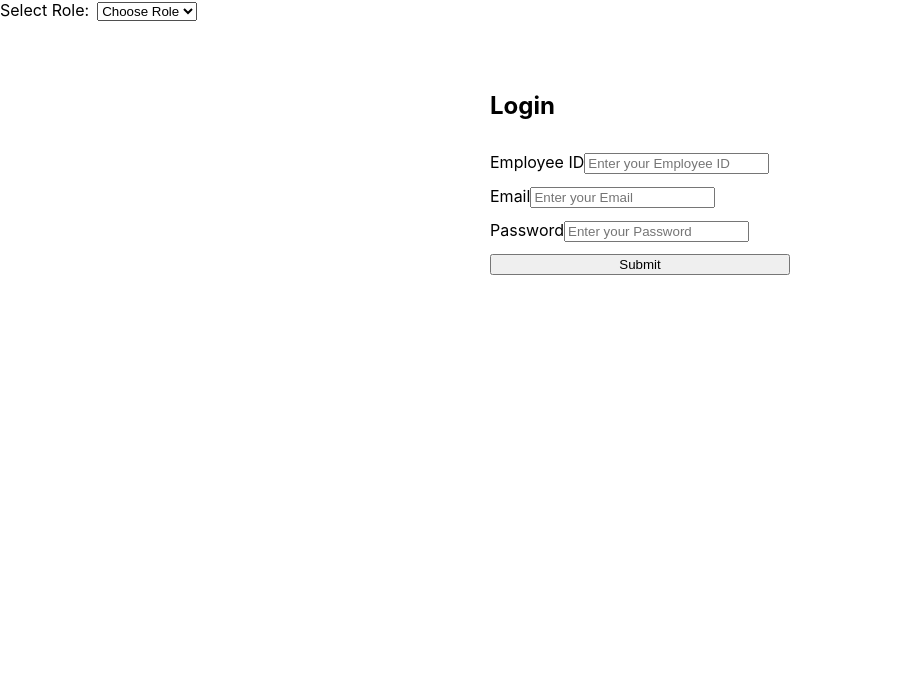
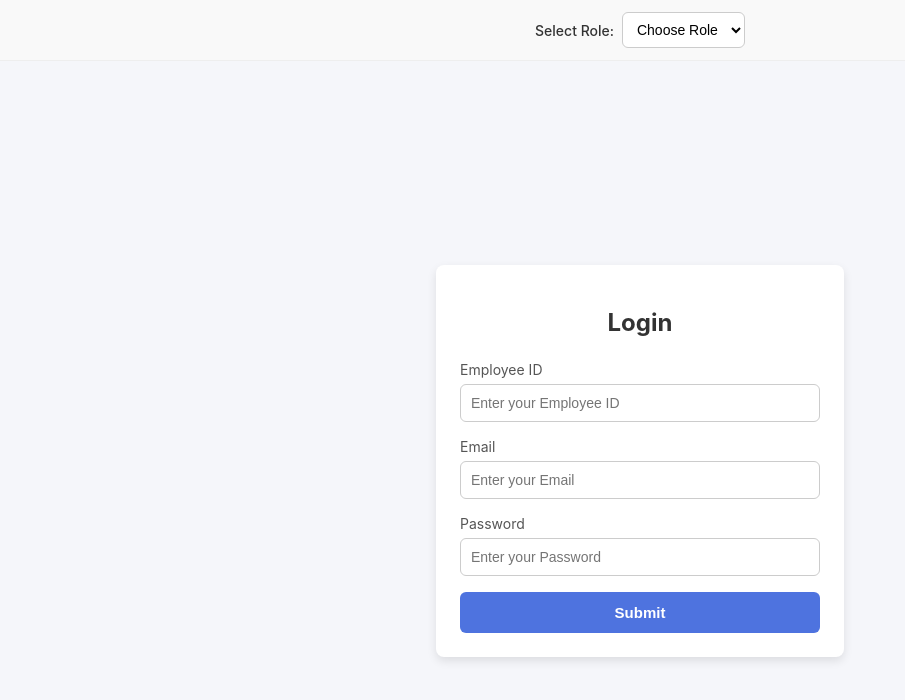
Before and after one commit to yogeekabhi/leave-management-system, a React (Create React App) app in the folder frontend/: page / in a window 1280 px wide. Shown: the top 700 px of the page, without its empty margins (0-905 px from the left). Built offline with nearby package versions, Linux system fonts and the light colour scheme.

Commit message:
css implemented in login page and employee dashboard

```diff
--- a/frontend/src/components/RoleSelection.js
+++ b/frontend/src/components/RoleSelection.js
@@ -13,9 +13,28 @@ class RoleSelection extends Component {
   render() {
     const { role, setRole } = this.context;
     return (
-      <div>
-        <div style={{ marginBottom: '16px' }}>
-          <label htmlFor='role-select' style={{ marginRight: '8px' }}>
+      <div
+        style={{
+          width: '100%',
+          maxWidth: '100vw',
+          boxSizing: 'border-box',
+          background: '#f9f9f9',
+          padding: '12px 16px',
+          borderBottom: '1px solid #eee',
+          display: 'flex',
+          justifyContent: 'center',
+          overflow: 'hidden'
+        }}
+      >
+        <div style={{ display: 'flex', alignItems: 'center', gap: '8px' }}>
+          <label
+            htmlFor='role-select'
+            style={{
+              fontSize: '14px',
+              color: '#333',
+              fontWeight: '500'
+            }}
+          >
             Select Role:
           </label>
           <select
@@ -23,6 +42,14 @@ class RoleSelection extends Component {
             name='roles'
             value={role}
             onChange={(e) => setRole(e.target.value)}
+            style={{
+              padding: '8px 10px',
+              borderRadius: '6px',
+              border: '1px solid #ccc',
+              fontSize: '14px',
+              background: '#fff',
+              cursor: 'pointer'
+            }}
           >
             <option value=''>Choose Role</option>
             <option value='employee'>Employee</option>
--- a/frontend/src/pages/EmployeeApplyLeave.js
+++ b/frontend/src/pages/EmployeeApplyLeave.js
@@ -1,6 +1,7 @@
 import React from 'react';
 import EmployeeNavBar from '../components/EmployeeNavBar';
 import { authStore } from '../stores/authStore';
+import { observer } from 'mobx-react';
 
 class EmployeeApplyLeave extends React.Component {
   constructor(props) {
@@ -56,7 +57,7 @@ class EmployeeApplyLeave extends React.Component {
         startDate: this.state.startDate,
         endDate: this.state.endDate,
         reason: this.state.reason,
-        status: 'Pending',
+        status: 'pending',
         managerId: authStore?.userInfo?.managerId
       });
       this.setState({
@@ -102,24 +103,63 @@ class EmployeeApplyLeave extends React.Component {
       yearEndDate
     } = this.state;
     return (
-      <div>
+      <div
+        style={{
+          width: '100%',
+          maxWidth: '100vw',
+          boxSizing: 'border-box',
+          overflowX: 'hidden',
+          background: '#f5f6fa',
+          minHeight: '100vh',
+          padding: '16px'
+        }}
+      >
         <EmployeeNavBar />
-        <form onSubmit={this.handleSubmit}>
-          <h2>Apply Leave</h2>
-          <label htmlFor='name'>
-            Name :
+        <form
+          onSubmit={this.handleSubmit}
+          style={{
+            background: '#fff',
+            padding: '24px',
+            marginTop: '20px',
+            borderRadius: '8px',
+            boxShadow: '0 4px 10px rgba(0,0,0,0.1)',
+            maxWidth: '480px',
+            marginLeft: 'auto',
+            marginRight: 'auto',
+            display: 'flex',
+            flexDirection: 'column',
+            gap: '16px'
+          }}
+        >
+          <h2 style={{ textAlign: 'center', margin: 0 }}>Apply Leave</h2>
+
+          <div style={{ display: 'flex', flexDirection: 'column', gap: '6px' }}>
+            <label htmlFor='name' style={{ fontSize: '14px', color: '#333' }}>
+              Name
+            </label>
             <input
               id='name'
               type='text'
               name='user-name'
               value={authStore?.userInfo?.name}
               readOnly
+              style={{
+                padding: '10px',
+                border: '1px solid #ccc',
+                borderRadius: '6px',
+                fontSize: '14px',
+                background: '#f9f9f9'
+              }}
             />
-          </label>
-          <br />
+          </div>
 
-          <label htmlFor='start-date'>
-            Start Date:
+          <div style={{ display: 'flex', flexDirection: 'column', gap: '6px' }}>
+            <label
+              htmlFor='start-date'
+              style={{ fontSize: '14px', color: '#333' }}
+            >
+              Start Date
+            </label>
             <input
               id='start-date'
               type='date'
@@ -130,12 +170,22 @@ class EmployeeApplyLeave extends React.Component {
               onChange={this.handleInputChange}
               onKeyDown={this.onKeyDownAction}
               required
+              style={{
+                padding: '10px',
+                borderRadius: '6px',
+                border: '1px solid #ccc',
+                fontSize: '14px'
+              }}
             />
-          </label>
-          <br />
+          </div>
 
-          <label htmlFor='end-date'>
-            End Date:
+          <div style={{ display: 'flex', flexDirection: 'column', gap: '6px' }}>
+            <label
+              htmlFor='end-date'
+              style={{ fontSize: '14px', color: '#333' }}
+            >
+              End Date
+            </label>
             <input
               id='end-date'
               type='date'
@@ -146,28 +196,73 @@ class EmployeeApplyLeave extends React.Component {
               onChange={this.handleInputChange}
               onKeyDown={this.onKeyDownAction}
               required
+              style={{
+                padding: '10px',
+                borderRadius: '6px',
+                border: '1px solid #ccc',
+                fontSize: '14px'
+              }}
             />
-          </label>
-          <br />
+          </div>
 
-          <label htmlFor='reason'>
-            Reason:
+          <div style={{ display: 'flex', flexDirection: 'column', gap: '6px' }}>
+            <label htmlFor='reason' style={{ fontSize: '14px', color: '#333' }}>
+              Reason
+            </label>
             <textarea
               required
               id='reason'
               name='reason'
               value={reason}
               onChange={this.handleInputChange}
+              style={{
+                padding: '10px',
+                borderRadius: '6px',
+                border: '1px solid #ccc',
+                fontSize: '14px',
+                resize: 'vertical',
+                minHeight: '80px'
+              }}
             />
-          </label>
-          <br />
-          {error && <p style={{ color: 'red' }}>{error}</p>}
-          {success && <p style={{ color: 'green' }}>{success}</p>}
-          <button type='submit'>Submit</button>
+          </div>
+
+          {error && (
+            <p style={{ color: 'red', fontSize: '14px', textAlign: 'center' }}>
+              {error}
+            </p>
+          )}
+          {success && (
+            <p
+              style={{ color: 'green', fontSize: '14px', textAlign: 'center' }}
+            >
+              {success}
+            </p>
+          )}
+
+          <button
+            type='submit'
+            disabled={!authStore.leaveDetails.totalLeaves}
+            style={{
+              padding: '12px',
+              background: '#4e73df',
+              color: '#fff',
+              fontWeight: 'bold',
+              border: 'none',
+              borderRadius: '6px',
+              cursor: 'pointer',
+              fontSize: '15px',
+              cursor: !authStore.leaveDetails.totalLeaves
+                ? 'not-allowed'
+                : 'pointer',
+              opacity: !authStore.leaveDetails.totalLeaves ? 0.6 : 1
+            }}
+          >
+            Submit
+          </button>
         </form>
       </div>
     );
   }
 }
 
-export default EmployeeApplyLeave;
+export default observer(EmployeeApplyLeave);
--- a/frontend/src/pages/UserLogin.js
+++ b/frontend/src/pages/UserLogin.js
@@ -120,20 +120,43 @@ class UserLogin extends Component {
 
     return (
       <div
-        style={{ display: 'flex', justifyContent: 'center', marginTop: '50px' }}
+        style={{
+          display: 'flex',
+          justifyContent: 'center',
+          alignItems: 'center',
+          minHeight: '100vh',
+          background: '#f5f6fa',
+          padding: '16px',
+          boxSizing: 'border-box',
+          width: '100%',
+          maxWidth: '100vw',
+          overflowX: 'hidden'
+        }}
       >
         <form
           onSubmit={this.handleSubmit}
           style={{
             display: 'flex',
             flexDirection: 'column',
-            gap: '12px',
-            width: '300px'
+            gap: '16px',
+            width: '100%',
+            maxWidth: '360px',
+            background: '#fff',
+            padding: '24px',
+            borderRadius: '8px',
+            boxShadow: '0 4px 10px rgba(0,0,0,0.1)'
           }}
         >
-          <h2>Login</h2>
-          <div>
-            <label htmlFor='emp_id'>Employee ID</label>
+          <h2
+            style={{ textAlign: 'center', marginBottom: '8px', color: '#333' }}
+          >
+            Login
+          </h2>
+
+          <div style={{ display: 'flex', flexDirection: 'column', gap: '6px' }}>
+            <label htmlFor='emp_id' style={{ fontSize: '14px', color: '#555' }}>
+              Employee ID
+            </label>
             <input
               id='emp_id'
               type='number'
@@ -142,10 +165,22 @@ class UserLogin extends Component {
               onChange={this.handleChange}
               placeholder='Enter your Employee ID'
               required
+              style={{
+                padding: '10px',
+                borderRadius: '6px',
+                border: '1px solid #ccc',
+                fontSize: '14px'
+              }}
             />
           </div>
-          <div>
-            <label htmlFor='user_name'> Email</label>
+
+          <div style={{ display: 'flex', flexDirection: 'column', gap: '6px' }}>
+            <label
+              htmlFor='user_name'
+              style={{ fontSize: '14px', color: '#555' }}
+            >
+              Email
+            </label>
             <input
               id='user_name'
               type='email'
@@ -154,10 +189,22 @@ class UserLogin extends Component {
               onChange={this.handleChange}
               placeholder='Enter your Email'
               required
+              style={{
+                padding: '10px',
+                borderRadius: '6px',
+                border: '1px solid #ccc',
+                fontSize: '14px'
+              }}
             />
           </div>
-          <div>
-            <label htmlFor='password'>Password</label>
+
+          <div style={{ display: 'flex', flexDirection: 'column', gap: '6px' }}>
+            <label
+              htmlFor='password'
+              style={{ fontSize: '14px', color: '#555' }}
+            >
+              Password
+            </label>
             <input
               id='password'
               type='password'
@@ -166,10 +213,41 @@ class UserLogin extends Component {
               placeholder='Enter your Password'
               onChange={this.handleChange}
               required
+              style={{
+                padding: '10px',
+                borderRadius: '6px',
+                border: '1px solid #ccc',
+                fontSize: '14px'
+              }}
             />
           </div>
-          {error && <p style={{ color: 'red', fontWeight: 'bold' }}>{error}</p>}
-          <button type='submit'>Submit</button>
+
+          {error && (
+            <p
+              style={{ color: 'red', fontWeight: 'bold', textAlign: 'center' }}
+            >
+              {error}
+            </p>
+          )}
+
+          <button
+            type='submit'
+            style={{
+              padding: '12px',
+              background: '#4e73df',
+              color: '#fff',
+              fontWeight: 'bold',
+              border: 'none',
+              borderRadius: '6px',
+              cursor: 'pointer',
+              fontSize: '15px',
+              transition: 'background 0.3s ease'
+            }}
+            onMouseOver={(e) => (e.target.style.background = '#3b5cb8')}
+            onMouseOut={(e) => (e.target.style.background = '#4e73df')}
+          >
+            Submit
+          </button>
         </form>
       </div>
     );
```
Also changed, not shown: frontend/src/components/EmployeeNavBar.js (+59 -22 lines), frontend/src/pages/EmployeeMyLeaves.js (+112 -17 lines).
